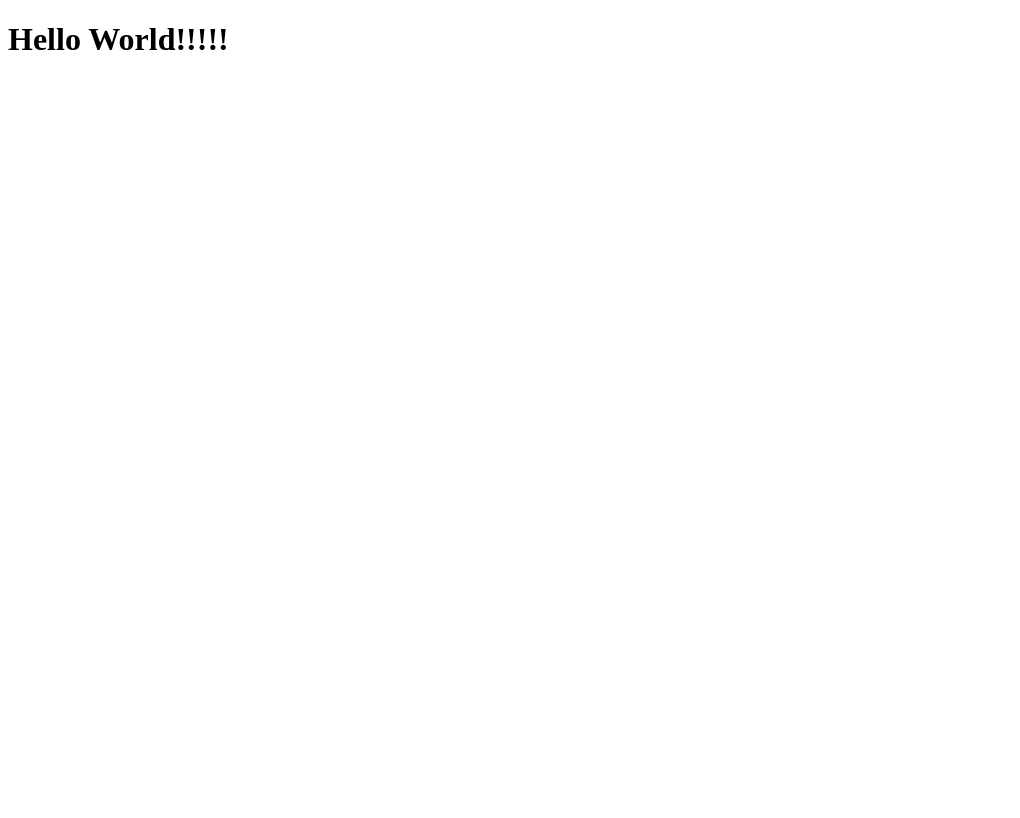
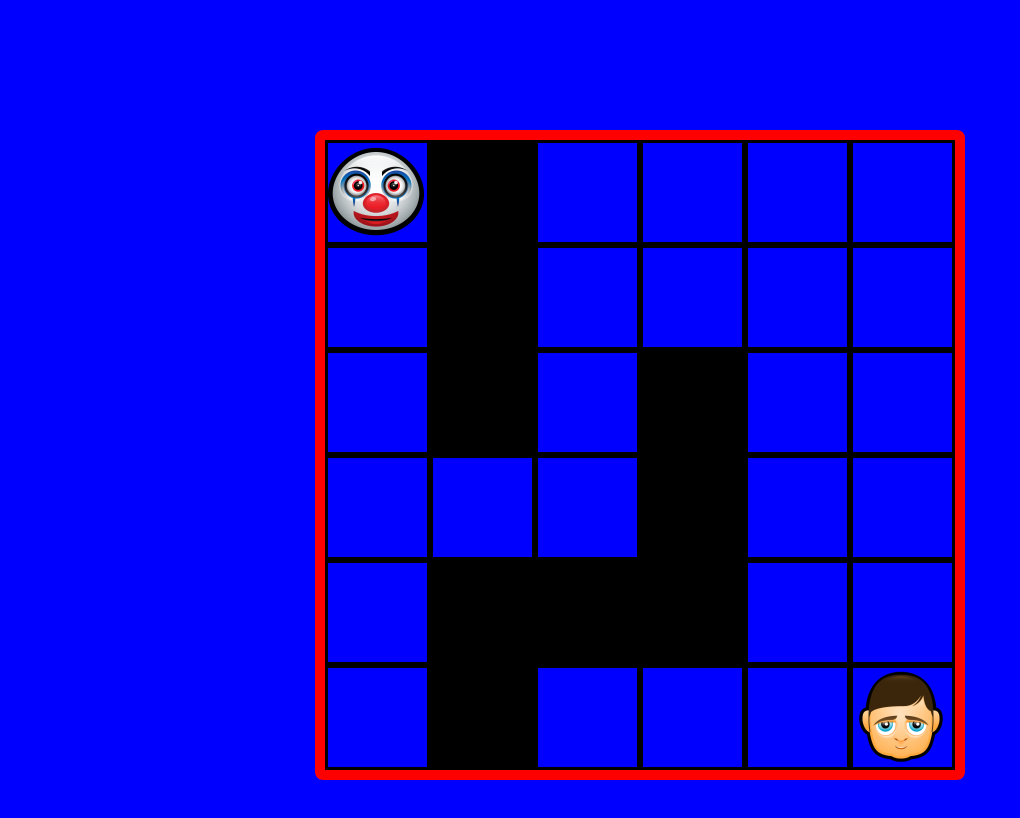
Before and after one commit to Rafcoding/wdi-project-one, a plain HTML site: page index.html in a window 1280 px wide. Shown: the whole page, without its empty margins (0-1020 px from the left). Drawn offline with nearby package versions, Linux system fonts and the light colour scheme.

Commit message:
first commit

```diff
--- /dev/null
+++ b/app.js
@@ -0,0 +1,55 @@
+// let guy = document.getElementById('guy');
+// let container = document.getElementsByClassName('container');
+
+
+
+window.addEventListener('keydown', function(e) {
+  console.log(e.which);
+  if (e.which === 38) {
+    moveUp();
+  } else if (e.which === 40) {
+    moveDown();
+  } else if (e.which === 37) {
+    moveLeft();
+  } else if (e.which === 39) {
+    moveRight();
+  }
+});
+
+const $allSquares = $('.square');
+let guy2Pos = 35;
+let guy2 = document.querySelectorAll('.square')[guy2Pos];
+guy2.classList.add('guy2');
+
+let guyPos = 0;
+let guy1 = document.querySelectorAll('.square')[guyPos];
+guy1.classList.add('guy');
+// leftButton.addEventListener('click', moveLeft);
+// rightButton.addEventListener('click', moveRight);
+
+function moveRight(){
+  guy1.classList.remove('guy');
+  guyPos++;
+  guy1 = document.querySelectorAll('.square')[guyPos];
+  guy1.classList.add('guy');
+}
+function moveLeft(){
+  guy1.classList.remove('guy');
+  guyPos--;
+  guy1 = document.querySelectorAll('.square')[guyPos];
+  guy1.classList.add('guy');
+}
+function moveUp(){
+  guy1.classList.remove('guy');
+  guyPos-=6;
+  guy1 = document.querySelectorAll('.square')[guyPos];
+  guy1.classList.add('guy');
+}
+function moveDown(){
+  guy1.classList.remove('guy');
+  guyPos+=6;
+  guy1 = document.querySelectorAll('.square')[guyPos];
+  guy1.classList.add('guy');
+}
+//
+// document.addEventListener('click', moveRight);
--- a/index.html
+++ b/index.html
@@ -2,10 +2,58 @@
 <html lang="en" dir="ltr">
   <head>
     <meta charset="utf-8">
-    <title></title>
+    <link rel="stylesheet" href="style.css">
+    <title>Maze Horror Edition</title>
   </head>
   <body>
-    <h1>Hello World!!!!!</h1>
+<div class="container">
+  <div class="square"></div>
+  <div id="black" class="square"></div>
+  <div class="square"></div>
+  <div class="square"></div>
+  <div class="square"></div>
+  <div class="square"></div>
+  <div class="square"></div>
+  <div id="black" class="square"></div>
+  <div class="square"></div>
+  <div class="square"></div>
+  <div class="square"></div>
+  <div class="square"></div>
+  <div class="square"></div>
+  <div id="black" class="square"></div>
+  <div class="square"></div>
+  <div id="black" class="square"></div>
+  <div class="square"></div>
+  <div class="square"></div>
+  <div class="square"></div>
+  <div class="square"></div>
+  <div class="square"></div>
+  <div id="black" class="square"></div>
+  <div class="square"></div>
+  <div class="square"></div>
+  <div class="square"></div>
+  <div id="black" class="square"></div>
+  <div id="black" class="square"></div>
+  <div id="black" class="square"></div>
+  <div class="square"></div>
+  <div class="square"></div>
+  <div class="square"></div>
+  <div id="black" class="square"></div>
+  <div class="square"></div>
+  <div class="square"></div>
+  <div class="square"></div>
+  <div class="square"></div>
 
+</div>
+
+<!-- <div class="players">
+  <div class="penny"><img src='images/Jason-icon.png'></div>
+  <div class="mike"><img src='images/scream.png'></div>
+  <div class="dracula"><img src='images/Pennywise-icon.png'></div>
+  <div class="scream"><img src='images/Chuckie-icon.png'></div>
+</div> -->
+
+<script src="https://cdnjs.cloudflare.com/ajax/libs/jquery/3.1.1/jquery.min.js" charset="utf-8"></script>
+<script src="app.js" charset="utf-8"></script>
   </body>
 </html>
--- /dev/null
+++ b/style.css
@@ -0,0 +1,59 @@
+
+body {
+  background-color: blue;
+}
+.guy {
+  background-image: url("images/Pennywise-icon.png");
+  background-repeat: no-repeat;
+
+}
+.guy2 {
+  background-image: url("images/Male-Face-B5-icon (1).png");
+  background-repeat: no-repeat;
+
+}
+#black {
+  background-color: black;
+}
+div {
+  background-color: white;
+  text-align: center;
+
+}
+/* .players {
+  margin: 130px auto;
+  height: 630px;
+  width: 630px;
+  display: flex;
+  flex-wrap: wrap;
+  height: 99px;
+  width: 99px;
+  background-color: blue;
+  color: white;
+  border-style: solid;
+  border-color: black;
+} */
+
+.container {
+  margin: 130px auto;
+  height: 630px;
+  width: 630px;
+  display: flex;
+  flex-wrap: wrap;
+  border: 10px solid red;
+      border-radius: 8px;
+}
+.square{
+  height: 99px;
+  width: 99px;
+  background-color: blue;
+  color: white;
+
+  border-style: solid;
+  border-color: black;
+}
+/* img {
+  margin-top: 14px;
+margin-right: 1px;
+    width: 67%;
+} */
```
Also changed, not shown: images/Chuckie-icon.png (added), images/Jason-icon.png (added), images/Male-Face-B5-icon (1).png (added), images/Male-Face-B5-icon.png (added), images/Pennywise-icon (1).png (added), images/Pennywise-icon.png (added), images/lightning-strike-animation-matte_vyjoj0kz__F0000.png (added), images/scream.png (added), 1 other file.
